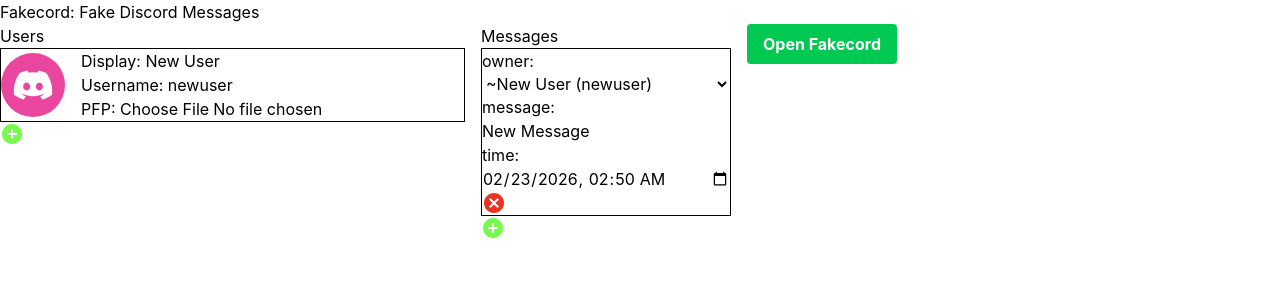
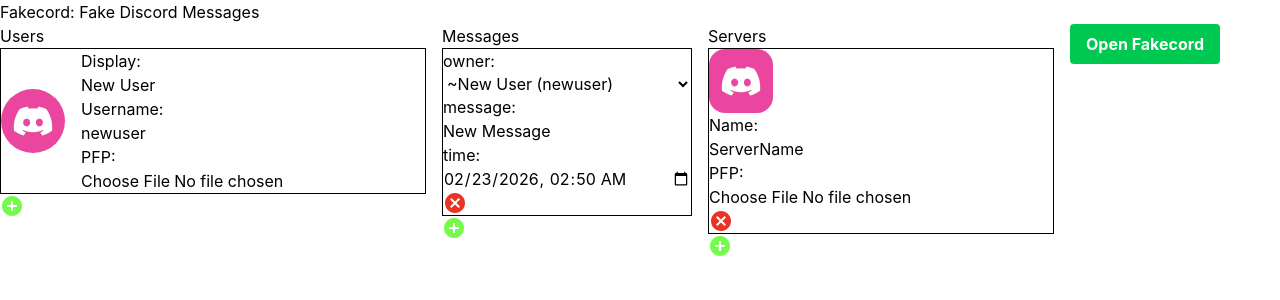
Before and after one commit to DdotFogu/fakecord, a React (Vite) app: page /fakecord in a window 1280 px wide. Shown: the top 300 px of the page. Built offline with nearby package versions, Linux system fonts and the light colour scheme; a web font is replaced by a local one.

Commit message:
Messages are now displayed on fakecord

```diff
--- a/index.html
+++ b/index.html
@@ -3,6 +3,8 @@
   <head>
     <meta charset="UTF-8" />
     <meta name="viewport" content="width=device-width, initial-scale=1.0" />
+    <title>Discord</title>
+    <link rel="icon" type="image/x-icon" href="./src/assets/favicon/discord-favicon.ico">
   </head>
   <body>
     <div id="root"></div>
--- a/src/App.tsx
+++ b/src/App.tsx
@@ -9,7 +9,6 @@
   username: string;
   displayname: string;
   pfpUrl: string;
-  id: number;
   removeabled : boolean = true;
 
   constructor(username: string, displayname: string, id: number, removeabled: boolean = true) {
@@ -33,19 +32,34 @@
   }
 }
 
+class Server {
+  name: string;
+  pfpUrl: string;
+
+  constructor(name:string, pfpUrl:string){
+    this.name = name
+    this.pfpUrl = pfpUrl
+  }
+}
+
 const UserContext = createContext<any>({
-  users: {},
+  users: [],
   addUser: () => {},
-  removeUser: (_id: number) => {},
-  setUserName: (_id: number, _name: string) => {},
-  setUserDisplay: (_id: number, _displayname: string) => {},
-  setUserPfpUrl: (_id: number, _pfpUrl: string) => {},
+  removeUser: (_index: number) => {},
+  setUserName: (_index: number, _name: string) => {},
+  setUserDisplay: (_index: number, _displayname: string) => {},
+  setUserPfpUrl: (_index: number, _pfpUrl: string) => {},
   msgs: [],
   addMsg: () => {},
   removeMsg: (_index: number) => {},
   setMsgContent: (_index: number, _content: string) => {},
   setMsgOwner: (_index: number, _owner: User) => {},
   setMsgTime: (_index: number, _time: Date) => {},
+  servers: [],
+  addServer: [],
+  removeServer: (_index: number) => {},
+  setServerName: (_index: number, name: string) => {},
+  setServerPfpUrl: (_index: number, pfpUrl: string) => {},
 });
 
 export const useUsers = () => {
@@ -53,42 +67,36 @@
 };
 
 function App() {
-  const [users, setUsers] = useState<Record<number, User>>({[1]: new User("newuser", "New User", 1, false)})
+  const [users, setUsers] = useState<Array<User>>([
+    new User("newuser", "New User", 0, false),
+  ])
 
   const addUser = () => {
-    // TODO USERS SHOULD BE AN ARRAY INSTEAD OF MAP
-    let newId = 1;
-    while (users[newId]) {
-      newId++;
-    }
-
-    console.log("adding user with id:", newId);
-    setUsers({...users, [newId]: new User("newuser", "New User", newId)})
+    const user = new User("newuser", "New User", users.length, true);
+    setUsers([...users, user]);
   }
 
-  const removeUser = (id: number) => {
-    console.log("removing user with id:", id);
-
-    const newUsers = {...users};
-    delete newUsers[id];
+  const removeUser = (index: number) => {
+    const newUsers = [...users];
+    newUsers.splice(index, 1);
     setUsers(newUsers);
   }
 
-  const setUserName = (id: number, username: string) => {
-    const newUsers = {...users};
-    newUsers[id].username = username;
+  const setUserName = (_index: number, username: string) => {
+    const newUsers = [...users];
+    newUsers[_index].username = username;
     setUsers(newUsers);
   }
 
-  const setUserDisplay = (id: number, displayname: string) => {
-    const newUsers = {...users};
-    newUsers[id].displayname = displayname;
+  const setUserDisplay = (_index: number, displayname: string) => {
+    const newUsers = [...users];
+    newUsers[_index].displayname = displayname;
     setUsers(newUsers);
   }
 
-  const setUserPfpUrl = (id: number, pfpUrl: string) => {
-    const newUsers = {...users};
-    newUsers[id].pfpUrl = pfpUrl;
+  const setUserPfpUrl = (_index: number, pfpUrl: string) => {
+    const newUsers = [...users];
+    newUsers[_index].pfpUrl = pfpUrl;
     setUsers(newUsers);
   }
 
@@ -96,7 +104,7 @@
     console.log(users);
   }, [users]);
 
-  const [msgs, setMsgs] = useState<Array<Msg>>([new Msg(users[1], new Date(), "New Message")]);
+  const [msgs, setMsgs] = useState<Array<Msg>>([new Msg(users[0], new Date(), "New Message")]);
 
   const addMsg = () => {
     const msg = new Msg(users[1], new Date(), "New Message");
@@ -131,10 +139,38 @@
     console.log(msgs);
   }, [msgs]);
 
+  const [servers, setServers] = useState<Array<Server>>([new Server("ServerName", defaultPfp)]);
+
+  const addServer = () => {
+    const server = new Server("New Message", defaultPfp);
+    setServers([...servers, server]);
+  }
+
+  const removeServer = (index: number) => {
+    const newServers = [...servers];
+    newServers.splice(index, 1);
+    setServers(newServers);
+  }
+
+  const setServerName = (index: number, name: string) => {
+    const newServers = [...servers];
+    newServers[index].name = name
+    setServers(newServers);
+  }
+
+  const setServerPfpUrl = (index: number, pfpUrl: string) => {
+    const newServers = [...servers];
+    newServers[index].pfpUrl = pfpUrl;
+    setServers(newServers);
+  }
+
+  useEffect(() => {
+    console.log(servers);
+  }, [servers]);
 
   return (
     <Router>
-      <UserContext.Provider value={{ users, addUser, removeUser, setUserName, setUserDisplay, setUserPfpUrl, msgs, addMsg, removeMsg, setMsgContent, setMsgOwner, setMsgTime}}>
+      <UserContext.Provider value={{ users, addUser, removeUser, setUserName, setUserDisplay, setUserPfpUrl, msgs, addMsg, removeMsg, setMsgContent, setMsgOwner, setMsgTime, servers, addServer, removeServer, setServerName, setServerPfpUrl}}>
         <Routes>
           <Route path="/" element={<Creator/>} />
           <Route path="/fakecord" element={<Fakecord/>} />
--- a/src/components/dateruler.tsx
+++ b/src/components/dateruler.tsx
@@ -8,7 +8,7 @@
 
   return (
     <>
-    <div className="flex flex-row items-center justify-center gap-1">
+    <div className="flex flex-row items-center justify-center gap-1 w-full">
       <hr className="w-full border-dark-2"/>
       <h1 className="text-white text-xs w-fit whitespace-nowrap">{month} {date.getDate()}, {date.getFullYear()}</h1>
       <hr className="w-full border-dark-2"/>
--- a/src/components/msg.tsx
+++ b/src/components/msg.tsx
@@ -4,25 +4,30 @@
   owner : User
   content : String
   date : Date
+  showUser: boolean
 };
 
-function msg({ owner, content, date }: msgProps) {
+function msg({ owner, content, date, showUser = true}: msgProps) {
   return (
     <>
-      <div className='flex my-2 justify-start items-center gap-4'>
-        <img
-          src={owner.pfpUrl}
-          width={40}
-          height={40}
-          className='rounded-full shrink-0 w-10 h-10'
-        />
+      <div className='flex justify-start items-center gap-4' style={{marginTop : showUser ? 8 : 0}}>
+        {showUser &&
+          <img
+            src={owner ? owner.pfpUrl : ""}
+            width={40}
+            height={40}
+            className='rounded-full shrink-0 w-10 h-10'
+          />
+        }
 
         <div className='flex flex-col text-white'>
-          <div className='flex flex-row gap-2 items-baseline'>
-            <h1 className='m-0 font-semibold'>{owner.displayname}</h1>
-            <h2 className='m-0 font-light text-xs'>{date.getHours() % 12 || 12}:{date.getMinutes().toString().padStart(2, '0')} {date.getHours() >= 12 ? 'PM' : 'AM'}</h2>
-          </div>
-          <p>{content}</p>
+          {showUser &&
+            <span className='flex flex-row gap-2 items-baseline'>
+              <h1 className='m-0 font-semibold'>{owner ? owner.displayname : "NO DISPLAY"}</h1>
+              <h2 className='m-0 font-light text-xs'>{date.getDate()}/{date.getMonth()}/{date.getFullYear().toString().slice(2)}, {date.getHours() % 12 || 12}:{date.getMinutes().toString().padStart(2, '0')} {date.getHours() >= 12 ? 'PM' : 'AM'}</h2>
+            </span>
+          }
+          <p style={{ marginLeft : !showUser ? 56 : 0}}>{content}</p>
         </div>
       </div>
     </>
--- /dev/null
+++ b/src/components/serverdetails.tsx
@@ -0,0 +1,54 @@
+import type { Server } from "../App";
+import { useUsers } from "../App";
+
+type detailProps = {
+  server: Server;
+};
+
+function MsgDetails({server}: detailProps) {
+    const { setServerPfpUrl, setServerName, removeServer, servers } = useUsers();
+
+    const name = server.name
+    const pfpUrl = server.pfpUrl;
+
+    return (
+    <>
+    <div className='flex flex-col border'>
+        <img
+        src={pfpUrl}
+        alt="Server PFP"
+        className='w-16 h-16 rounded-2xl '
+        />
+
+        <h1>Name: </h1>
+        <input
+        type="text"
+        name="user"
+        value={name}
+        onChange={(e) => {
+            setServerName(servers.indexOf(server), e.target.value);
+        }}
+        />
+
+        <h1>PFP: </h1>
+        <input
+        type="file"
+        name="image"
+        accept="image/png, image/jpeg, image/webp"
+        onChange={(e) => {
+            if (e.target.files && e.target.files[0]) {
+                const fileURL = URL.createObjectURL(e.target.files[0]);
+                setServerPfpUrl(servers.indexOf(server), fileURL)
+            }
+        }}
+        />
+        <button
+        onClick={() => removeServer(servers.indexOf(server))}
+        >
+            <svg xmlns="http://www.w3.org/2000/svg" height="24px" viewBox="0 -960 960 960" width="24px" fill="#EA3323"><path d="m336-280 144-144 144 144 56-56-144-144 144-144-56-56-144 144-144-144-56 56 144 144-144 144 56 56ZM480-80q-83 0-156-31.5T197-197q-54-54-85.5-127T80-480q0-83 31.5-156T197-763q54-54 127-85.5T480-880q83 0 156 31.5T763-763q54 54 85.5 127T880-480q0 83-31.5 156T763-197q-54 54-127 85.5T480-80Z"/></svg>
+        </button>
+    </div>
+    </>
+  )}
+
+export default MsgDetails
--- a/src/components/userdetails.tsx
+++ b/src/components/userdetails.tsx
@@ -6,12 +6,12 @@
 };
 
 function UserDetails({user}: detailProps) {
-    const { removeUser, setUserName, setUserDisplay, setUserPfpUrl} = useUsers();
+    const { users, removeUser, setUserName, setUserDisplay, setUserPfpUrl} = useUsers();
 
     const displayName = user.displayname;
     const username = user.username;
     const pfpUrl = user.pfpUrl;
-    const id = user.id;
+    const id = users.indexOf(user);
 
     return (
     <>
@@ -22,8 +22,8 @@
         className='w-16 h-16 rounded-full '
         />
 
-        <form className="">
-            <label htmlFor="display">Display: </label>
+        <div>
+            <h1>Display: </h1>
             <input
             type="text"
             name="display"
@@ -33,7 +33,7 @@
 
             <br />
 
-            <label htmlFor="user">Username: </label>
+            <h1>Username: </h1>
             <input
             type="text"
             name="user"
@@ -43,7 +43,7 @@
 
             <br />
 
-            <label >PFP: </label>
+            <h1>PFP: </h1>
             <input
                 type="file"
                 name="image"
@@ -55,7 +55,7 @@
                     }
                 }}
             />
-        </form>
+        </div>
 
         {user.removeabled && (
             <button
--- a/src/pages/Creator.tsx
+++ b/src/pages/Creator.tsx
@@ -1,12 +1,15 @@
 import { useUsers } from "../App";
 import UserDetails from "../components/userdetails";
 import MsgDetails from "../components/msgdetails";
+import ServerDetails from "../components/serverdetails";
 import type { Msg } from "../App";
+import type { Server } from "../App";
+import type { User } from "../App";
 import { Link } from "react-router-dom";
 
 // TODO MAKE IT WHEN EDITING THE DETAILS ACUTALLY CHANGES THE USERS OBJECT
 function Creator() {
-  const { users, addUser, msgs, addMsg } = useUsers();
+  const { users, addUser, msgs, addMsg, servers, addServer} = useUsers();
 
   return (
     <>
@@ -20,8 +23,8 @@
             id="user-list"
             className="flex flex-col gap-1"
             >
-              {Object.entries(users).map(([id, user]) => (
-                <UserDetails key={id} user={user}/>
+              {users.map((user : User) => (
+                <UserDetails key={users.indexOf(user)} user={user}/>
               ))}
             </div>
 
@@ -51,6 +54,23 @@
             </button>
           </div>
 
+          {/* where user add server tabs */}
+          <div>
+            <h2>Servers</h2>
+            <div
+            className="flex flex-col gap-1"
+            >
+              {servers.map((server : Server) => (
+                <ServerDetails key={servers.indexOf(server)} server={server}/>
+              ))}
+            </div>
+            <button
+              onClick={addServer}
+            >
+              <svg xmlns="http://www.w3.org/2000/svg" height="24px" viewBox="0 -960 960 960" width="24px" fill="#75FB4C"><path d="M440-280h80v-160h160v-80H520v-160h-80v160H280v80h160v160Zm40 200q-83 0-156-31.5T197-197q-54-54-85.5-127T80-480q0-83 31.5-156T197-763q54-54 127-85.5T480-880q83 0 156 31.5T763-763q54 54 85.5 127T880-480q0 83-31.5 156T763-197q-54 54-127 85.5T480-80Z"/></svg>
+            </button>
+          </div>
+
           <Link to="/fakecord"
           className="bg-green-500 hover:bg-green-700 text-white font-bold py-2 px-4 rounded h-fit w-fit">
             Open Fakecord
--- a/src/pages/Fakecord.tsx
+++ b/src/pages/Fakecord.tsx
@@ -1,9 +1,15 @@
+import React, { Fragment } from "react";
+
 import { useUsers } from "../App";
 import ServerButton from "../components/serverbutton";
 import Tab from "../components/tab";
 import DmTab from "../components/dmtab";
-import Msg from "../components/msg";
+import MsgContent from "../components/msg";
 import Dateruler from "../components/dateruler";
+
+import type { Server } from "../App";
+import type { User } from "../App";
+import type { Msg } from "../App";
 
 import add from "../assets/images/add.webp";
 import download from "../assets/images/download.webp"
@@ -16,7 +22,7 @@
 import defaultpfp from "../assets/images/default-pfp.webp"
 
 function Fakecord() {
-  const { users, msgs } = useUsers();
+  const { users, msgs, servers } = useUsers();
 
   // TODO ADD GG SANS FONT
   // TODO FIX THE COLORING
@@ -41,13 +47,13 @@
       <footer className="footer-root">
         <div className="w-full h-full rounded-md flex justify-start items-center p-1 gap-2">
           <img
-            src={defaultpfp}
+            src={users[0].pfpUrl}
             width={32}
             height={32}
             className="pfp-img"
           />
           <span className="flex flex-col my-1">
-            <p className="text-white font-gg font-semibold">Ddot</p>
+            <p className="text-white font-gg font-semibold">{users[0].displayname}</p>
             <p className="text-white text-xs font-gg align-top">Online</p>
           </span>
         </div>
@@ -74,6 +80,11 @@
           <div className="servers-root">
             <ServerButton iconSize={34} bgColor="#5865F2"/>
             <hr className="border-0 bg-dark-1 h-px w-8" />
+
+            {servers.map((server : Server) => (
+                <ServerButton serverIcon={server.pfpUrl} iconSize={40}/>
+              ))}
+
             <ServerButton serverIcon={add} iconSize={24}/>
             <ServerButton serverIcon={discover} iconSize={24}/>
             <ServerButton serverIcon={download} iconSize={24}/>
@@ -102,7 +113,7 @@
             </span>
 
             <span className="w-full h-full px-2 mt-1 flex flex-col">
-              <DmTab bgColor="#38393E"/>
+              <DmTab bgColor="#38393E" imgUrl={users[1].pfpUrl} name={users[1].displayname}/>
             </span>
           </div>
         </aside>
@@ -113,12 +124,12 @@
           <header className="bg-dark-3 w-full h-12 border-y border-dark-1 flex flex-row items-center justify-end px-2 py-2 pl-3 gap-4">
             <span className="mr-auto w-fit h-full flex items-center justify-center">
               <img
-                src={defaultpfp}
+                src={users[1].pfpUrl}
                 width={20}
                 height={20}
                 className="object-cover rounded-3xl"
               />
-              <p className="text-white font-gg font-semibold ml-2">chairguy</p>
+              <p className="text-white font-gg font-semibold ml-2">{users[1].displayname}</p>
             </span>
 
             <svg xmlns="http://www.w3.org/2000/svg" height="24px" viewBox="0 -960 960 960" width="24px" fill="#abacb2"><path d="M798-120q-125 0-247-54.5T329-329Q229-429 174.5-551T120-798q0-18 12-30t30-12h162q14 0 25 9.5t13 22.5l26 140q2 16-1 27t-11 19l-97 98q20 37 47.5 71.5T387-386q31 31 65 57.5t72 48.5l94-94q9-9 23.5-13.5T670-390l138 28q14 4 23 14.5t9 23.5v162q0 18-12 30t-30 12Z"/></svg>
@@ -137,17 +148,17 @@
           <div className="flex flex-row flex-1">
             <div className="bg-dark-1 w-full flex flex-col">
               {/* Messages */}
-              <div className="w-full flex flex-col px-5 mb-1">
+              <div className="w-full h-full flex flex-col items-start justify-end px-3">
                 <span className="flex flex-col mb-3.5">
                   <img
-                  src={defaultpfp}
+                  src={users[1].pfpUrl}
                   width={80}
                   height={80}
                   className="object-cover rounded-full mb-2 "
                   />
-                  <h1 className="font-bold text-3xl text-white mb-5">chairguy</h1>
-                  <h2 className="text-white text-2xl mb-5">typeeshiit33</h2>
-                  <h3 className="text-white mb-5">This is the beginning of your direct message history with <b>chairguy</b></h3>
+                  <h1 className="font-bold text-3xl text-white mb-5">{users[1].displayname}</h1>
+                  <h2 className="text-white text-2xl mb-5">{users[1].username}</h2>
+                  <h3 className="text-white mb-5">This is the beginning of your direct message history with <b>{users[1].displayname}</b></h3>
                   <div className="text-white flex flex-row items-center text-sm gap-2">
                     <h3 className="mr-6">No servers in common</h3>
                     <h3 className="bg-primary px-3 py-1.5 text-sm font-semibold rounded-lg">Add Friend</h3>
@@ -155,8 +166,33 @@
                   </div>
                 </span>
 
-                <Dateruler date={new Date(2026, 1, 28)}/>
-                <Msg owner={users[1]} content={"This is a message!"} date={new Date(2026, 1, 28, 12, 30)}/>
+                {
+                  msgs.map((msg: Msg, index: number) => {
+                    const prevMsg = index > 0 ? msgs[index - 1] : null;
+
+                    const showDateRule =
+                      !prevMsg ||
+                      prevMsg.time.getDate() !== msg.time.getDate() ||
+                      prevMsg.time.getMonth() !== msg.time.getMonth() ||
+                      prevMsg.time.getFullYear() !== msg.time.getFullYear();
+
+                    const showUserRule = !prevMsg ? true :
+                      prevMsg.owner != msg.owner ||
+                      Math.abs(prevMsg.time - msg.time) >= 300000;
+
+                    return (
+                      <Fragment key={msg.id}>
+                        {showDateRule && <Dateruler date={msg.time} />}
+                        <MsgContent
+                          owner={msg.owner}
+                          content={msg.content}
+                          date={msg.time}
+                          showUser={showUserRule}
+                        />
+                      </Fragment>
+                    );
+                  })
+                }
               </div>
 
               {/* Message Footer */}
@@ -164,7 +200,7 @@
                 <svg xmlns="http://www.w3.org/2000/svg" height="24px" viewBox="0 -960 960 960" width="24px" fill="#99a1af"><path d="M440-440H200v-80h240v-240h80v240h240v80H520v240h-80v-240Z"/></svg>
                 <input
                 type="text"
-                placeholder="Message @chairguy"
+                placeholder={"Message @" + users[1].displayname}
                 className="bg-transparent outline-none text-white mr-auto grow" />
                 <svg xmlns="http://www.w3.org/2000/svg" height="24px" viewBox="0 -960 960 960" width="24px" fill="#FFFFFF"><path d="M160-80v-440H80v-240h208q-5-9-6.5-19t-1.5-21q0-50 35-85t85-35q23 0 43 8.5t37 23.5q17-16 37-24t43-8q50 0 85 35t35 85q0 11-2 20.5t-6 19.5h208v240h-80v440H160Zm371.5-748.5Q520-817 520-800t11.5 28.5Q543-760 560-760t28.5-11.5Q600-783 600-800t-11.5-28.5Q577-840 560-840t-28.5 11.5ZM360-800q0 17 11.5 28.5T400-760q17 0 28.5-11.5T440-800q0-17-11.5-28.5T400-840q-17 0-28.5 11.5T360-800ZM160-680v80h280v-80H160Zm280 520v-360H240v360h200Zm80 0h200v-360H520v360Zm280-440v-80H520v80h280Z"/></svg>
                 <svg xmlns="http://www.w3.org/2000/svg" height="24px" viewBox="0 -960 960 960" width="24px" fill="#FFFFFF"><path d="M200-120q-33 0-56.5-23.5T120-200v-560q0-33 23.5-56.5T200-840h560q33 0 56.5 23.5T840-760v560q0 33-23.5 56.5T760-120H200Zm240-240h60v-240h-60v240Zm-160 0h80q17 0 28.5-11.5T400-400v-80h-60v60h-40v-120h100v-20q0-17-11.5-28.5T360-600h-80q-17 0-28.5 11.5T240-560v160q0 17 11.5 28.5T280-360Zm280 0h60v-80h80v-60h-80v-40h120v-60H560v240Z"/></svg>
@@ -183,7 +219,7 @@
                 </div>
 
                 <img
-                  src={defaultpfp}
+                  src={users[1].pfpUrl}
                   width={80}
                   height={80}
                   className="object-cover rounded-full relative left-4 top-6"
@@ -193,8 +229,8 @@
 
               <div className="w-full flex-1  flex flex-col gap-3">
                 <span className="mx-4 mt-11">
-                  <h1 className="text-white font-bold text-lg">chairguy</h1>
-                  <h2 className="text-white text-sm">typeeshiit33</h2>
+                  <h1 className="text-white font-bold text-lg">{users[1].displayname}</h1>
+                  <h2 className="text-white text-sm">{users[1].username}</h2>
                 </span>
 
                 <span className="mx-4 w-[90%] h-fit bg-dark-2 rounded-lg flex flex-col px-3 py-3 gap-2">
```
Also changed, not shown: src/components/dmtab.tsx (+5 -3 lines), src/components/msgdetails.tsx (+4 -3 lines), 1 other file (tests, documents, lock files or other folders).
